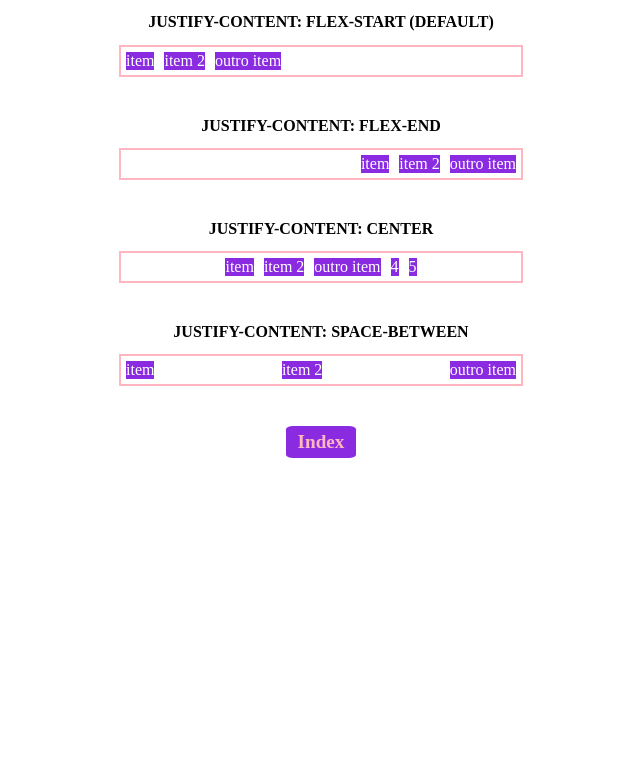
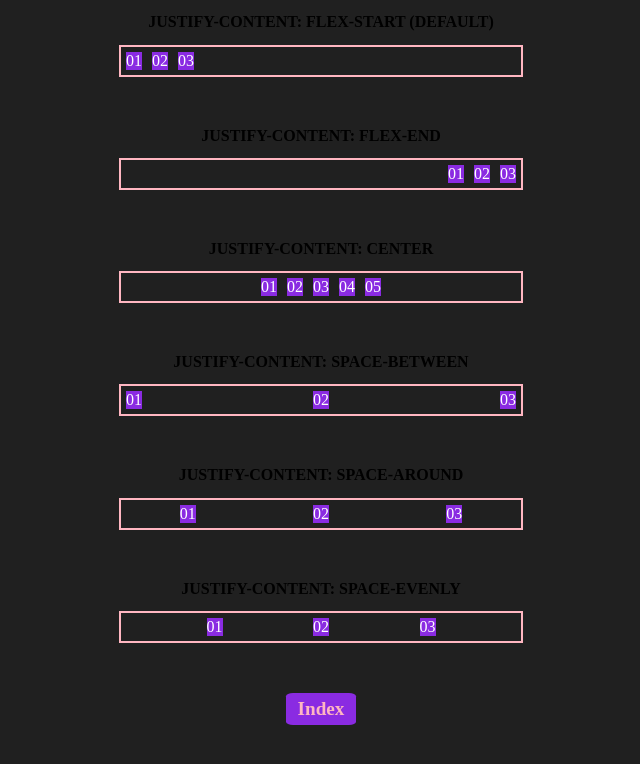
Before and after one commit to JamisonMartins/dio-flexbox, a plain HTML site: page 4-justify-content.html in a window 1280 px wide. Shown: the whole page, without its empty margins (319-959 px from the left). Drawn offline with Linux system fonts and the light colour scheme.

Commit message:
update background, link index.html

```diff
--- a/4-justify-content.html
+++ b/4-justify-content.html
@@ -6,6 +6,10 @@
     <meta name="viewport" content="width=device-width, initial-scale=1.0">
     <title>Fundamentos - justify-content</title>
     <style>
+        body {
+            background-color: #202020;
+        }
+
         h2 {
             text-align: center;
             text-transform: uppercase;
@@ -15,7 +19,7 @@
         .container{
             max-width: 400px;
             border: 2px solid lightpink;
-            margin: 10px auto 40px;
+            margin: 10px auto 50px;
             display: flex;
         }
 
@@ -42,39 +46,61 @@
             justify-content: space-between;
         }
 
+        .space-around {
+            justify-content: space-around;
+        }
+
+        .space-evenly {
+            justify-content: space-evenly;
+        }
+
     </style>
 </head>
 
 <body>
     <h2>justify-content: flex-start (default)</h2>
     <section class="container flex-start">
-        <div class="item">item</div>
-        <div class="item">item 2</div>
-        <div class="item">outro item</div>
+        <div class="item">01</div>
+        <div class="item"> 02</div>
+        <div class="item">03</div>
     </section>
 
     <h2>justify-content: flex-end</h2>
     <section class="container flex-end">
-        <div class="item">item</div>
-        <div class="item">item 2</div>
-        <div class="item">outro item</div>
+        <div class="item">01</div>
+        <div class="item"> 02</div>
+        <div class="item">03</div>
     </section>
 
     <h2>justify-content: center</h2>
     <section class="container center">
-        <div class="item">item</div>
-        <div class="item">item 2</div>
-        <div class="item">outro item</div>
-        <div class="item">4</div>
-        <div class="item">5</div>
+        <div class="item">01</div>
+        <div class="item"> 02</div>
+        <div class="item">03</div>
+        <div class="item">04</div>
+        <div class="item">05</div>
     </section>
 
     <!-- Adiciona espaço entre os itens filhos "empurrando" os das pontas aos ertremos do container -->
     <h2>justify-content: space-between </h2>
     <section class="container space-between">
-        <div class="item">item</div>
-        <div class="item">item 2</div>
-        <div class="item">outro item</div>
+        <div class="item">01</div>
+        <div class="item"> 02</div>
+        <div class="item">03</div>
+    </section>
+
+    <h2>justify-content: space-around</h2>
+    <section class="container space-around">
+        <div class="item">01</div>
+        <div class="item"> 02</div>
+        <div class="item">03</div>
+    </section>
+
+    <h2>justify-content: space-evenly</h2>
+    <section class="container space-evenly">
+        <div class="item">01</div>
+        <div class="item"> 02</div>
+        <div class="item">03</div>
     </section>
 
     <a href="index.html"
```
Also changed, not shown: 0-display-flex.html (+11 -2 lines), 1-display-flex.html (+27 -5 lines), 2-flex-wrap.html (+4 -0 lines).
